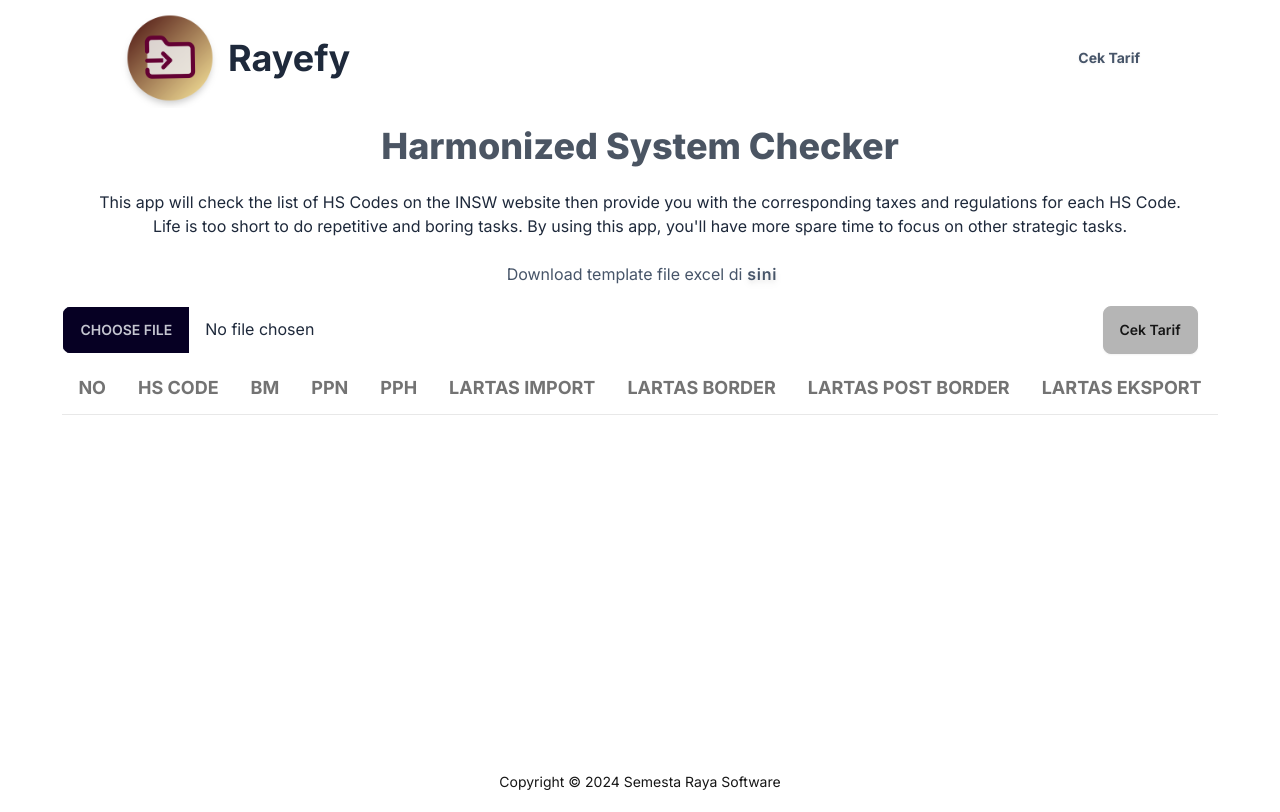
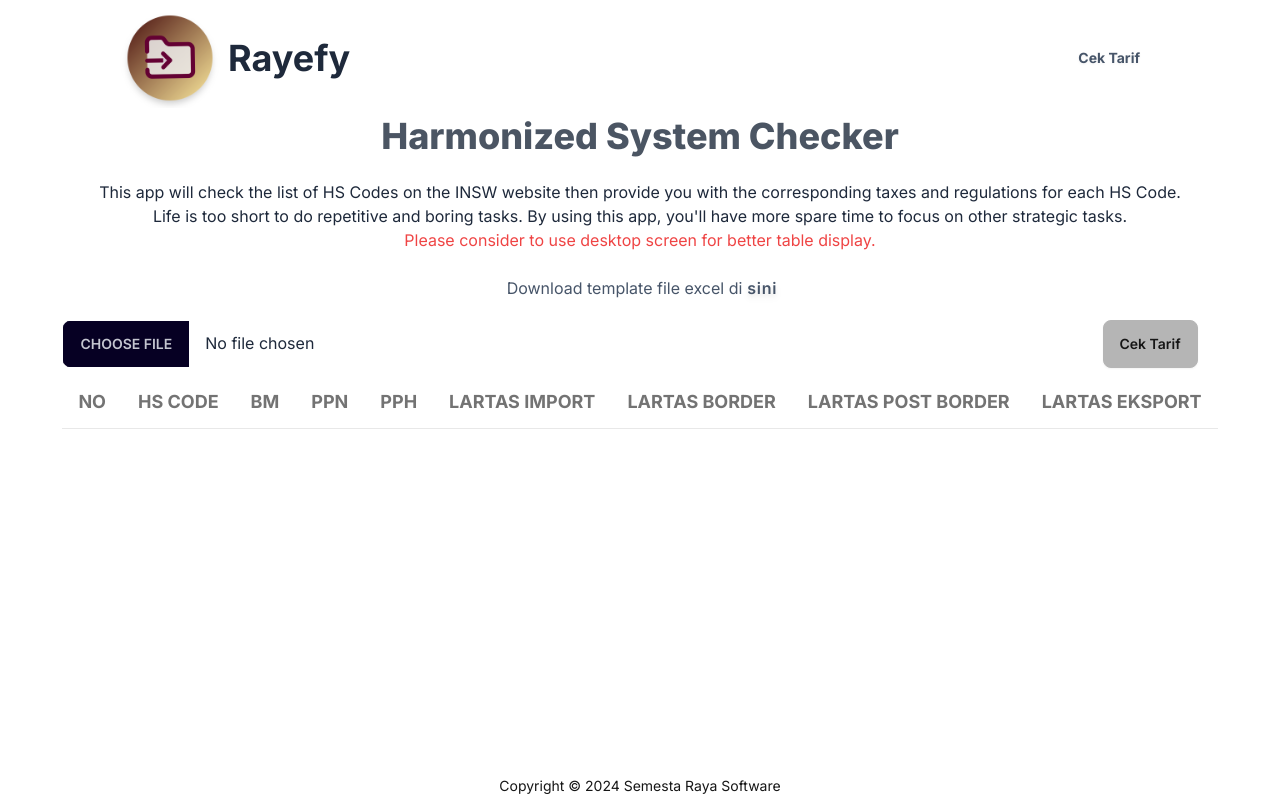
Before and after one commit to apktntaj/malika, a Next.js app: page /cek-tarif in a window 1280 px wide. Built offline with nearby package versions, Linux system fonts and the light colour scheme.

Commit message:
small changes

```diff
--- a/app/cek-tarif/page.jsx
+++ b/app/cek-tarif/page.jsx
@@ -1,5 +1,4 @@
 import FileUpload from "../ui/FileUpload";
-import TableBarang from "../ui/TableBarang";
 
 const ExcelPage = () => {
   return (
@@ -16,6 +15,9 @@ const ExcelPage = () => {
         <p>
           Life is too short to do repetitive and boring tasks. By using this
           app, you'll have more spare time to focus on other strategic tasks.
+        </p>
+        <p className="text-red-500">
+          Please consider to use desktop screen for better table display.
         </p>
       </div>
       <p className="text-center text-slate-600 -mt-2 pl-1">
```
